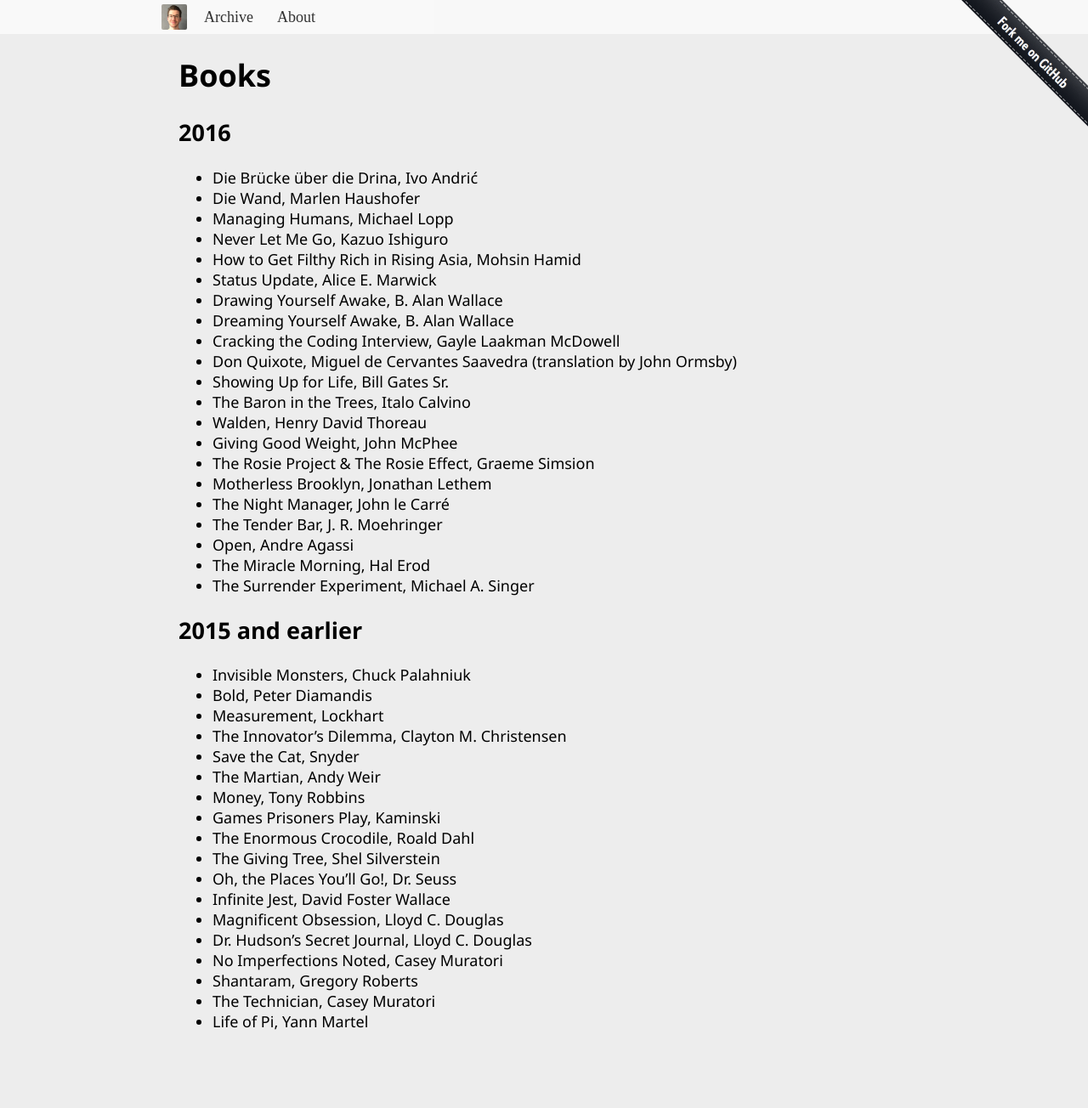
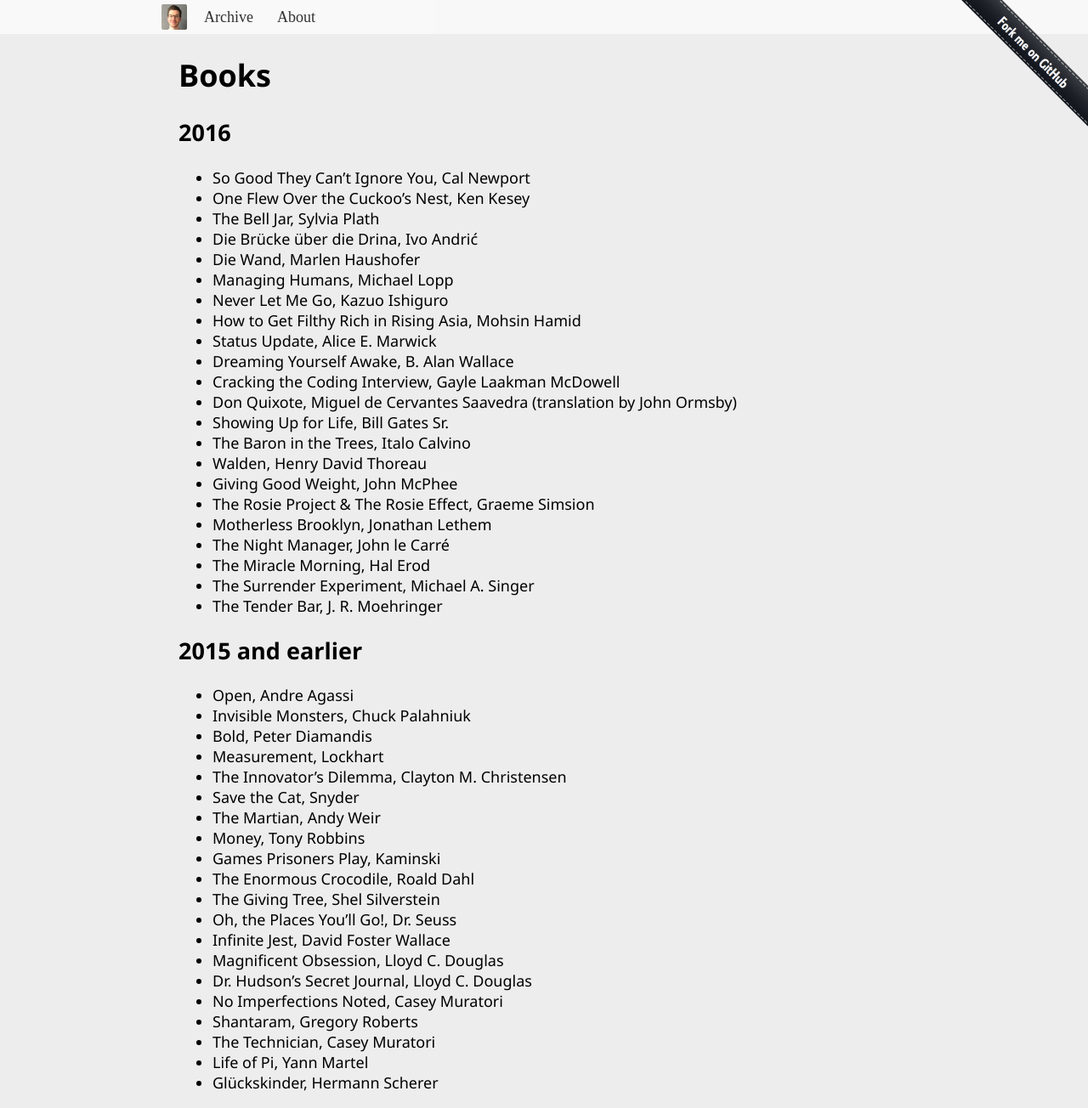
Before and after one commit to tp/page, a Jekyll site: the page built from books.md, in a window 1280 px wide and 1304 px high. Shown: the whole window at 85% size. Built offline with Jekyll 4.4.1, drawn with Linux system fonts in a browser that asks for light colours.

Commit message:
Update books

```diff
--- a/books.md
+++ b/books.md
@@ -7,14 +7,15 @@
 
 ## 2016
 
-
+* So Good They Can't Ignore You, Cal Newport
+* One Flew Over the Cuckoo's Nest, Ken Kesey
+* The Bell Jar, Sylvia Plath
 * Die Brücke über die Drina, Ivo Andrić
 * Die Wand, Marlen Haushofer
 * Managing Humans, Michael Lopp
 * Never Let Me Go, Kazuo Ishiguro
 * How to Get Filthy Rich in Rising Asia, Mohsin Hamid
 * Status Update, Alice E. Marwick
-* Drawing Yourself Awake, B. Alan Wallace
 * Dreaming Yourself Awake, B. Alan Wallace
 * Cracking the Coding Interview, Gayle Laakman McDowell
 * Don Quixote, Miguel de Cervantes Saavedra (translation by John Ormsby)
@@ -25,13 +26,13 @@
 * The Rosie Project & The Rosie Effect, Graeme Simsion
 * Motherless Brooklyn, Jonathan Lethem
 * The Night Manager, John le Carré
-* The Tender Bar, J. R. Moehringer
-* Open, Andre Agassi
 * The Miracle Morning, Hal Erod
 * The Surrender Experiment, Michael A. Singer
+* The Tender Bar, J. R. Moehringer
 
 ## 2015 and earlier
 
+* Open, Andre Agassi
 * Invisible Monsters, Chuck Palahniuk
 * Bold, Peter Diamandis
 * Measurement, Lockhart
@@ -50,3 +51,4 @@
 * Shantaram, Gregory Roberts
 * The Technician, Casey Muratori
 * Life of Pi, Yann Martel
+* Glückskinder, Hermann Scherer
```
